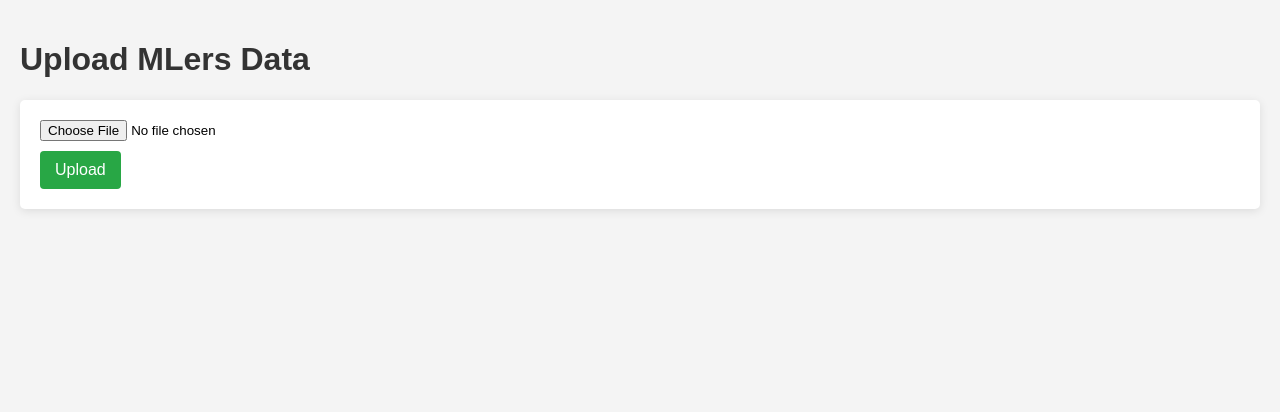
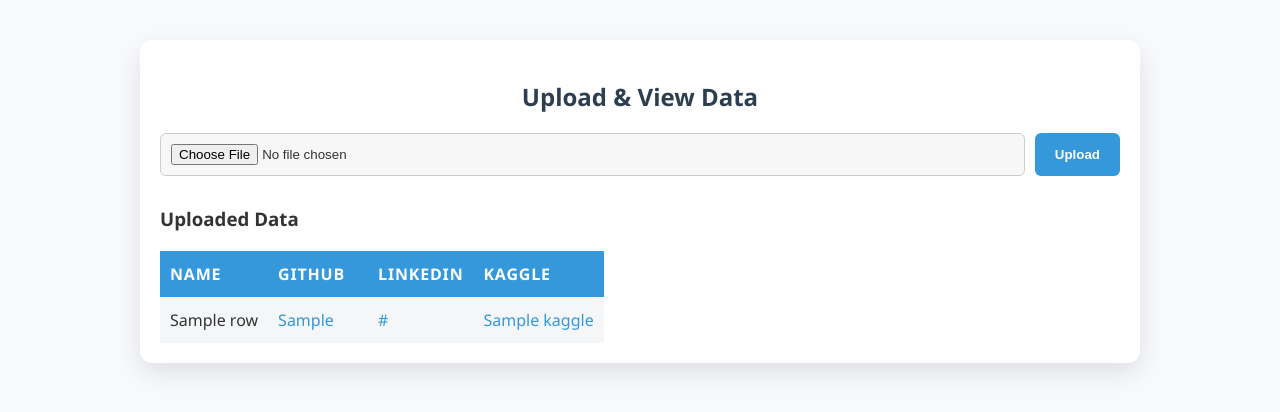
Before and after one commit to stevesanjay/Text-to-Excel-Converter, a Flask app: template templates/upload.html in a window 1280 px wide. Shown: the top 412 px of the page. Run offline with Flask 3, Linux system fonts and the light colour scheme; the template is opened without the code that fills it: most values are stand-ins (such as "Sample title", 1, 10 or a date in 2020).

Commit message:
changes updated and ui

```diff
--- a/app.py
+++ b/app.py
@@ -1,22 +1,22 @@
-from flask import Flask, render_template, request, redirect
+from flask import Flask, render_template, request
 import pandas as pd
 import os
 
 app = Flask(__name__)
 
-# Create an uploads folder if it doesn't exist
 UPLOAD_FOLDER = 'uploads'
 os.makedirs(UPLOAD_FOLDER, exist_ok=True)
+app.config['UPLOAD_FOLDER'] = UPLOAD_FOLDER
 
-app.config['UPLOAD_FOLDER'] = UPLOAD_FOLDER
 
 @app.route('/', methods=['GET', 'POST'])
 def upload_data():
+    rows = []  # list to store data for display
+
     if request.method == 'POST':
         uploaded_file = request.files['file']
 
-        if uploaded_file.filename != '':
-
+        if uploaded_file and uploaded_file.filename != '':
             text_file_path = os.path.join(UPLOAD_FOLDER, uploaded_file.filename)
             uploaded_file.save(text_file_path)
 
@@ -24,29 +24,29 @@ def upload_data():
                 data = f.read()
 
             sections = data.strip().split("-------------")
-            rows = []
 
             for section in sections:
-                lines = section.strip().split("\n")
-                name = lines[0].strip()
-                github = lines[1].strip() if len(lines) > 1 else None
-                linkedin = lines[2].strip() if len(lines) > 2 and "linkedin" in lines[2] else None
-                kaggle = lines[3].strip() if len(lines) > 3 and "kaggle" in lines[3] else None
+                lines = [l.strip() for l in section.strip().split("\n") if l.strip()]
+                if not lines:
+                    continue
 
                 rows.append({
-                    "Name": name,
-                    "GitHub": github,
-                    "LinkedIn": linkedin,
-                    "Kaggle": kaggle
+                    "Name": lines[0],
+                    "GitHub": lines[1] if len(lines) > 1 else "",
+                    "LinkedIn": lines[2] if len(lines) > 2 else "",
+                    "Kaggle": lines[3] if len(lines) > 3 else ""
                 })
 
+            # Save Excel file
             df = pd.DataFrame(rows)
-            excel_file = "mler_details.xlsx"
-            df.to_excel(excel_file, index=False)
+            df.to_excel("mler_details.xlsx", index=False)
 
-            return f"Data successfully saved to {excel_file} and {text_file_path}"
+            # ✅ Render template with rows instead of returning string
+            return render_template('upload.html', rows=rows)
 
-    return render_template('upload.html')
+    # For GET requests
+    return render_template('upload.html', rows=rows)
+
 
 if __name__ == '__main__':
     app.run(debug=True)
--- a/requirements.txt
+++ b/requirements.txt
@@ -1,2 +1,3 @@
-Flask==3.0.3
-pandas==2.2.2
+Flask
+pandas
+openpyxl
--- a/templates/upload.html
+++ b/templates/upload.html
@@ -1,47 +1,167 @@
 <!DOCTYPE html>
-<html lang="en">
+<html>
 <head>
-    <meta charset="UTF-8">
+    <title>Upload & View Data</title>
     <meta name="viewport" content="width=device-width, initial-scale=1.0">
-    <title>Upload MLers Data</title>
     <style>
+        /* Reset & global styles */
+        * {
+            box-sizing: border-box;
+        }
+
         body {
-            font-family: Arial, sans-serif;
-            background-color: #f4f4f4;
+            font-family: 'Segoe UI', Tahoma, Geneva, Verdana, sans-serif;
+            background: #f7f9fc;
+            color: #333;
             margin: 0;
             padding: 20px;
         }
-        h1 {
-            color: #333;
+
+        .container {
+            max-width: 1000px;
+            margin: 20px auto;
+            background: #fff;
+            padding: 20px;
+            border-radius: 12px;
+            box-shadow: 0 10px 25px rgba(0,0,0,0.1);
         }
+
+        h2 {
+            text-align: center;
+            color: #2c3e50;
+            margin-bottom: 20px;
+        }
+
+        /* Form styling */
         form {
-            background-color: #fff;
-            padding: 20px;
-            border-radius: 5px;
-            box-shadow: 0 2px 10px rgba(0, 0, 0, 0.1);
+            display: flex;
+            flex-wrap: wrap;
+            justify-content: center;
+            gap: 10px;
+            margin-bottom: 30px;
         }
+
         input[type="file"] {
-            margin-bottom: 10px;
+            flex: 1 1 200px;
+            padding: 10px;
+            border: 1px solid #ccc;
+            border-radius: 6px;
+            background: #f7f7f7;
+            cursor: pointer;
         }
-        input[type="submit"] {
-            background-color: #28a745;
+
+        button {
+            padding: 10px 20px;
+            background-color: #3498db;
             color: white;
             border: none;
-            padding: 10px 15px;
-            border-radius: 4px;
+            border-radius: 6px;
             cursor: pointer;
-            font-size: 16px;
+            transition: background 0.3s ease;
+            font-weight: bold;
         }
-        input[type="submit"]:hover {
-            background-color: #218838;
+
+        button:hover {
+            background-color: #2980b9;
+        }
+
+        /* Table styling */
+        table {
+            width: 100%;
+            border-collapse: collapse;
+            margin-top: 20px;
+            overflow-x: auto;
+            display: block;
+        }
+
+        th, td {
+            padding: 12px 10px;
+            text-align: left;
+            min-width: 100px;
+        }
+
+        th {
+            background-color: #3498db;
+            color: white;
+            text-transform: uppercase;
+            letter-spacing: 0.05em;
+        }
+
+        tr:nth-child(even) {
+            background-color: #f4f6f8;
+        }
+
+        tr:hover {
+            background-color: #e1f0ff;
+        }
+
+        td a {
+            color: #3498db;
+            text-decoration: none;
+        }
+
+        td a:hover {
+            text-decoration: underline;
+        }
+
+        /* Responsive adjustments */
+        @media (max-width: 600px) {
+            input[type="file"], button {
+                flex: 1 1 100%;
+            }
+
+            table {
+                font-size: 14px;
+            }
+
+            th, td {
+                padding: 8px 6px;
+            }
         }
     </style>
 </head>
 <body>
-    <h1>Upload MLers Data</h1>
+
+<div class="container">
+    <h2>Upload & View Data</h2>
+
     <form method="POST" enctype="multipart/form-data">
-        <input type="file" name="file" accept=".txt" required><br>
-        <input type="submit" value="Upload">
+        <input type="file" name="file" required>
+        <button type="submit">Upload</button>
     </form>
+
+    {% if rows %}
+    <h3>Uploaded Data</h3>
+    <table>
+        <tr>
+            <th>Name</th>
+            <th>GitHub</th>
+            <th>LinkedIn</th>
+            <th>Kaggle</th>
+        </tr>
+        {% for row in rows %}
+        <tr>
+            <td>{{ row.Name }}</td>
+            <td>
+                {% if row.GitHub %}
+                <a href="{{ row.GitHub }}" target="_blank">{{ row.GitHub }}</a>
+                {% endif %}
+            </td>
+            <td>
+                {% if row.LinkedIn %}
+                <a href="{{ row.LinkedIn }}" target="_blank">{{ row.LinkedIn }}</a>
+                {% endif %}
+            </td>
+            <td>
+                {% if row.Kaggle %}
+                <a href="{{ row.Kaggle }}" target="_blank">{{ row.Kaggle }}</a>
+                {% endif %}
+            </td>
+        </tr>
+        {% endfor %}
+    </table>
+    {% endif %}
+</div>
+
 </body>
 </html>
```
Also changed, not shown: uploads/sample_data.txt (added, +34 -0 lines).
